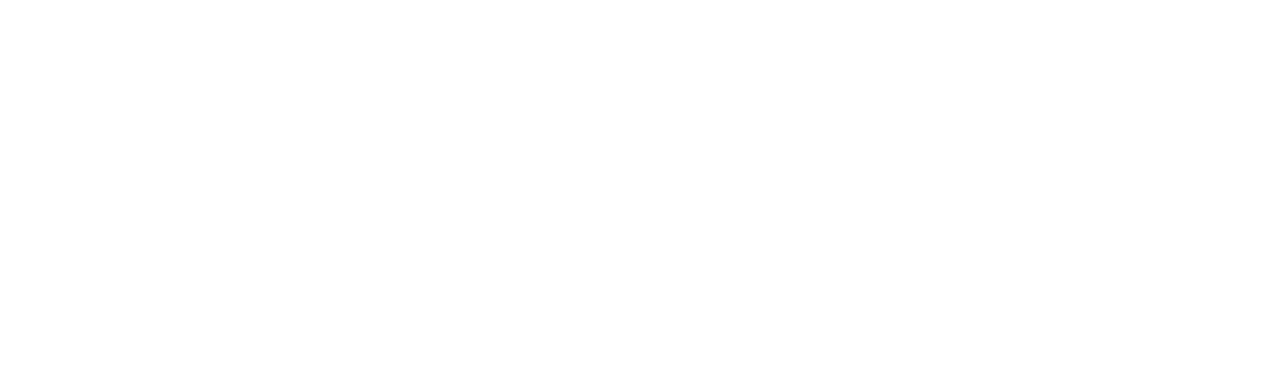
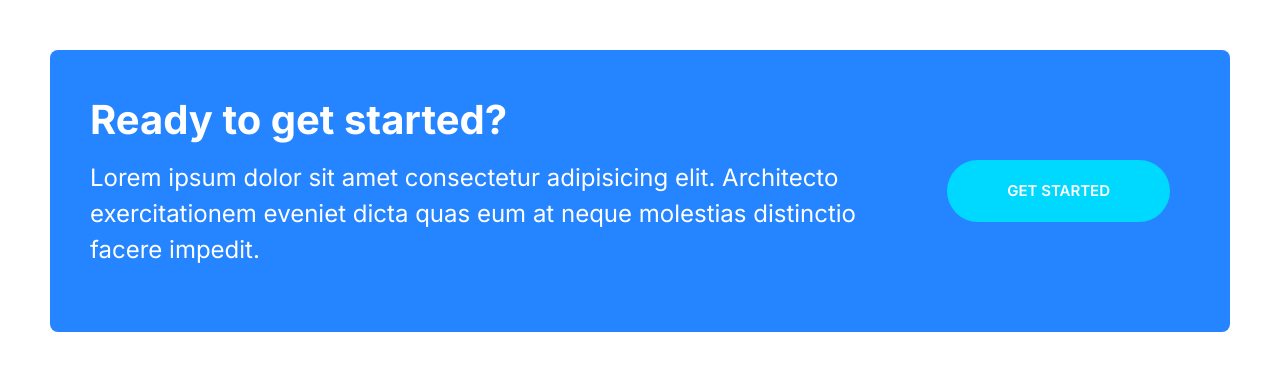
Before and after one commit to serhat-sergikaya/css-training-website, a plain HTML site: page index.html in a window 1280 px wide. Drawn offline with Linux system fonts and the light colour scheme.

Commit message:
Build callout

```diff
--- a/css/styles.css
+++ b/css/styles.css
@@ -209,6 +209,11 @@ a {
   white-space: nowrap;
   text-align: center;
   margin: 1rem 0;
+}
+
+.btn--streched {
+  padding-right: 6rem;
+  padding-left: 6rem;
 }
 
 .btn--primary {
@@ -498,3 +503,42 @@ a {
     margin-left: 6rem;
   }
 }
+
+/* Callout */
+
+.callout {
+  padding: 4rem;
+  border-radius: 8px;
+  color: #fff;
+  font-size: 2.4rem;
+  text-align: center;
+}
+
+.callout--primary {
+  background: var(--color-primary);
+}
+
+.callout__heading {
+  color: #fff;
+  font-size: 4rem;
+  margin-top: 0;
+}
+
+.callout .btn {
+  justify-self: center;
+  align-self: center;
+  margin-top: 0;
+}
+
+@media screen and (min-width: 768px) {
+  .callout .grid--1x2 {
+    grid-template-columns: 1fr auto;
+  }
+  .callout__content {
+    text-align: left;
+  }
+  .callout .btn {
+    justify-self: start;
+    margin: 0 2rem;
+  }
+}
--- a/index.html
+++ b/index.html
@@ -13,5 +13,19 @@
     />
     <title>Document</title>
   </head>
-  <body></body>
+  <body style="padding: 5rem">
+    <div class="callout callout--primary">
+      <div class="grid grid--1x2">
+        <div class="callout__content">
+          <h2 class="callout__heading">Ready to get started?</h2>
+          <p>
+            Lorem ipsum dolor sit amet consectetur adipisicing elit. Architecto
+            exercitationem eveniet dicta quas eum at neque molestias distinctio
+            facere impedit.
+          </p>
+        </div>
+        <a class="btn btn--secondary btn--streched">Get started</a>
+      </div>
+    </div>
+  </body>
 </html>
```
